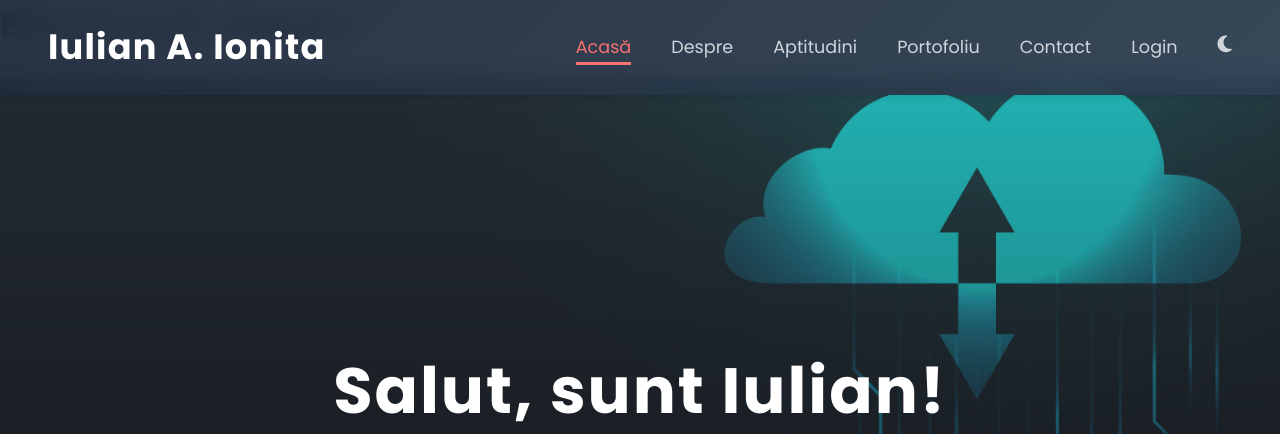
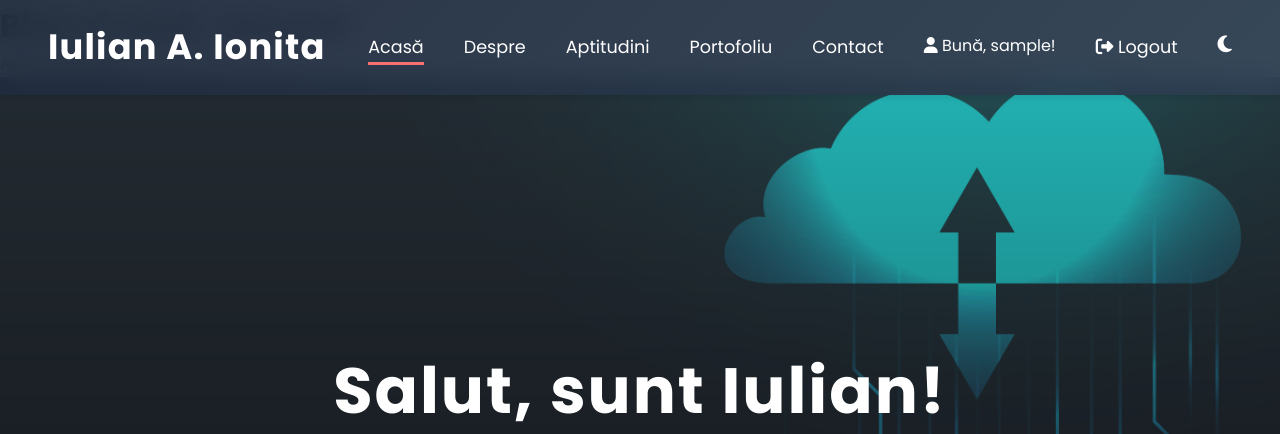
Before and after one commit to iuliann26/Web_Portfolio, a Flask app: page / in a window 1280 px wide. Shown: the top 434 px of the page. Run offline with Flask 3, Linux system fonts and the light colour scheme; the visitor is signed in with stand-in values (Sample User, id 1); some libraries are stand-ins or nearby versions.

Commit message:
rezolvat autetificare

```diff
--- a/app/__init__.py
+++ b/app/__init__.py
@@ -1,29 +1,36 @@
+# app/__init__.py
+
 from flask import Flask
 from flask_sqlalchemy import SQLAlchemy
 from flask_login import LoginManager
+from flask_wtf.csrf import CSRFProtect
 from config import Config
-from flask_wtf.csrf import CSRFProtect
 
-# Inițializăm extensiile, dar nu le legăm încă de aplicație
+# Inițializăm extensiile (fără să le atașăm încă la aplicație)
 db = SQLAlchemy()
 login_manager = LoginManager()
+csrf = CSRFProtect()
 
 def create_app():
+    # Creăm instanța aplicației Flask
     app = Flask(__name__)
     app.config.from_object(Config)
-    csrf = CSRFProtect(app)
 
     # Inițializăm extensiile cu aplicația
     db.init_app(app)
     login_manager.init_app(app)
-    login_manager.login_view = 'main.login'
+    csrf.init_app(app)
 
-    # Importuri după ce app & db sunt complet configurate
+    # Setări pentru Flask-Login
+    login_manager.login_view = 'main.login'   # ruta unde trimite dacă nu e logat
+    login_manager.login_message_category = 'info'  # mesaj flash category (Bootstrap friendly)
+
+    # Import modele și blueprint-uri după ce app & db sunt configurate
     from app.models import User
     from app.routes import main
     app.register_blueprint(main)
 
-    # Înregistrăm funcția pentru încărcarea utilizatorului
+    # Funcția care încarcă utilizatorul din sesiune
     @login_manager.user_loader
     def load_user(user_id):
         return User.query.get(int(user_id))
--- a/app/routes.py
+++ b/app/routes.py
@@ -1,9 +1,11 @@
 from flask import Blueprint, render_template, redirect, url_for, flash, request
 from app.forms import RegisterForm, LoginForm
 from app.models import User
+from flask_login import login_user, logout_user, current_user, login_required
 from app import db
 from werkzeug.security import generate_password_hash, check_password_hash
 from flask_login import login_user, logout_user, current_user
+from app.forms import LoginForm
 
 main = Blueprint('main', __name__)
 
@@ -15,22 +17,20 @@
         email = form.email.data
         password = form.password.data
 
-        print(f"Înregistrare: {username}, {email}")
-
+        # Verifică dacă emailul există deja
         existing_user = User.query.filter_by(email=email).first()
-        print(f"Utilizator existent: {existing_user}")
-
         if existing_user:
             flash('Acest email este deja folosit.', 'danger')
             return redirect(url_for('main.register'))
 
-        hashed_password = generate_password_hash(password)
-        new_user = User(username=username, email=email, password=hashed_password)
+        # Creează utilizatorul și setează parola criptată
+        new_user = User(username=username, email=email)
+        new_user.set_password(password)
 
         try:
             db.session.add(new_user)
             db.session.commit()
-            flash('Înregistrare reușită!', 'success')
+            flash('Înregistrare reușită! Te poți autentifica.', 'success')
             return redirect(url_for('main.login'))
         except Exception as e:
             db.session.rollback()
@@ -42,18 +42,24 @@
 
 @main.route('/login', methods=['GET', 'POST'])
 def login():
+    if current_user.is_authenticated:
+        return redirect(url_for('main.home'))
+
     form = LoginForm()
     if form.validate_on_submit():
         user = User.query.filter_by(username=form.username.data).first()
-        if user and check_password_hash(user.password, form.password.data):
-            login_user(user)
-            flash('Te-ai conectat cu succes!', 'success')
-            return redirect(url_for('main.home'))  # sau pagina ta principală după login
+        if user and user.check_password(form.password.data):
+            login_user(user, remember=True)
+            return redirect(url_for('main.home'))
         else:
-            flash('Nume utilizator sau parolă incorecte.', 'danger')
-            return redirect(url_for('main.login'))
+            flash('Username sau parolă incorecte.', 'danger')
+    return render_template('login.html', form=form)
 
-    return render_template('login.html', form=form)
+@main.route('/logout')
+@login_required
+def logout():
+    logout_user()
+    return redirect(url_for('main.home'))
 
 
 @main.route('/')
--- a/app/templates/home.html
+++ b/app/templates/home.html
@@ -617,6 +617,24 @@
 <body>
   <header>
     <div class="logo">Iulian A. Ionita</div>
+    <style>
+  /* Forțează textul utilizatorului să fie alb indiferent de temă */
+  .welcome-user {
+    color: #ffffff !important;
+  }
+
+  /* Asigură că link-urile din nav nu se schimbă cu toggle-ul */
+  nav a,
+  nav button.theme-toggle,
+  .logout-btn {
+    color: #ffffff !important; /* alb fix */
+  }
+
+  /*pastrat toata bara alba*/
+  nav i {
+    color: #ffffff !important;
+  }
+</style>
     <nav>
   <ul>
     <li><a href="#home" aria-label="Du-te la secțiunea Acasă">Acasă</a></li>
@@ -624,7 +642,25 @@
     <li><a href="#skills" aria-label="Du-te la secțiunea Aptitudini">Aptitudini</a></li>
     <li><a href="#portfolio" aria-label="Du-te la secțiunea Portofoliu">Portofoliu</a></li>
     <li><a href="#contact" aria-label="Du-te la secțiunea Contact">Contact</a></li>
+
+    <!-- Logica condițională pentru utilizator logat/nelogat -->
+    {% if current_user.is_authenticated %}
+      <!-- Pentru utilizator logat: afișează numele și butonul logout -->
+      <li class="user-info">
+        <span class="welcome-user">
+          <i class="fas fa-user"></i>
+          Bună, {{ current_user.username }}!
+        </span>
+      </li>
+      <li><a href="{{ url_for('main.logout') }}" class="logout-btn" aria-label="Deconectare">
+        <i class="fas fa-sign-out-alt"></i> Logout
+      </a></li>
+    {% else %}
+      <!-- Pentru utilizator nelogat: afișează butoanele Login și Înregistrare -->
       <li><a href="{{ url_for('main.login') }}" aria-label="Du-te la pagina de autentificare">Login</a></li>
+      <li><a href="{{ url_for('main.register') }}" aria-label="Du-te la pagina de înregistrare">Înregistrare</a></li>
+    {% endif %}
+
     <li><button class="theme-toggle" aria-label="Comută între modurile de temă"><i class="fas fa-moon"></i></button></li>
   </ul>
 </nav>
```
Also changed, not shown: app/models.py (+8 -1 lines). Lines whose indentation alone changed are shown as unchanged.
